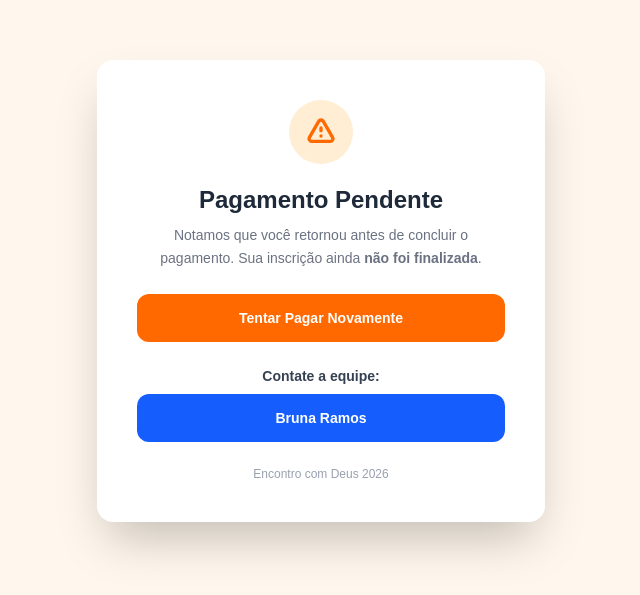
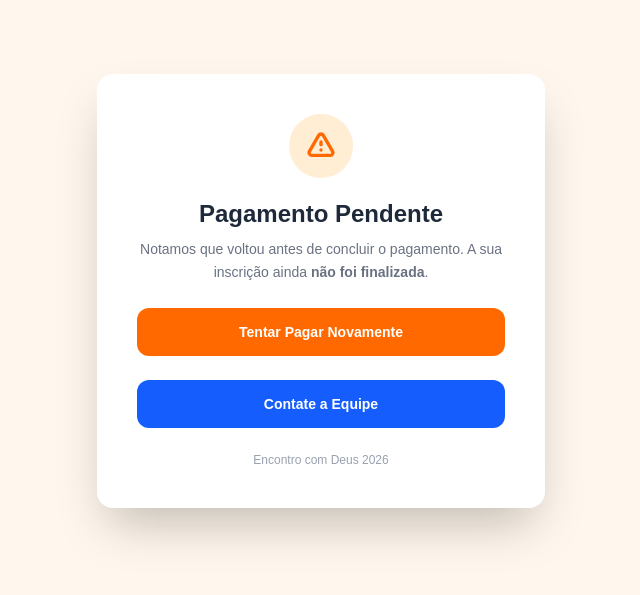
Before and after one commit to PRODUTORABG-TECH/ecd-iamsl-2026, a Next.js app: page /obrigado-erro in a window 1280 px wide. Shown: the part 109-704 px from the top of the page, without its empty margins (319-959 px from the left). Built offline with nearby package versions, Linux system fonts and the light colour scheme.

Commit message:
obriagdo-erro page updated

```diff
--- /dev/null
+++ b/app/obrigado-erro/StatusContent.tsx
@@ -0,0 +1,85 @@
+"use client";
+
+import Link from "next/link";
+import { useSearchParams } from "next/navigation";
+
+export default function StatusContent() {
+  // 1. O hook do Next.js lê os parâmetros diretamente do navegador do utilizador
+  const searchParams = useSearchParams();
+
+  const paymentId = searchParams.get("payment_id");
+  const status = searchParams.get("status");
+  const preference_id = searchParams.get("preference_id");
+
+  console.log(preference_id)
+
+  // 2. Verifica se a pessoa abandonou o checkout
+  const foiAbandono = !paymentId || paymentId === "null" || status === "null";
+
+  return (
+    <div className={`min-h-screen flex items-center justify-center px-4 ${foiAbandono ? "bg-orange-50" : "bg-[#fee2e2]"}`}>
+      <div className="bg-white rounded-2xl shadow-2xl p-10 max-w-md w-full text-center">
+
+        {foiAbandono ? (
+          <>
+            <div className="w-16 h-16 rounded-full bg-orange-100 flex items-center justify-center mx-auto mb-5">
+              <svg className="w-8 h-8 text-orange-500" fill="none" viewBox="0 0 24 24" stroke="currentColor" strokeWidth={2.5}>
+                <path strokeLinecap="round" strokeLinejoin="round" d="M12 9v2m0 4h.01m-6.938 4h13.856c1.54 0 2.502-1.667 1.732-3L13.732 4c-.77-1.333-2.694-1.333-3.464 0L3.34 16c-.77 1.333.192 3 1.732 3z" />
+              </svg>
+            </div>
+            <h1 className="text-2xl font-bold text-gray-800 mb-2">
+              Pagamento Pendente
+            </h1>
+            <p className="text-gray-500 text-sm leading-relaxed mb-6">
+              Notamos que voltou antes de concluir o pagamento. A sua inscrição ainda <strong>não foi finalizada</strong>.
+            </p>
+            <Link href={preference_id? `https://www.mercadopago.com.br/checkout/v1/redirect?pref_id=${preference_id}`:"/"} className="block w-full mt-2">
+              <button className="w-full flex items-center justify-center gap-2 rounded-xl bg-orange-500 px-6 py-3.5 text-white font-semibold text-sm transition-all hover:bg-orange-600 active:scale-[0.98]">
+                Tentar Pagar Novamente
+              </button>
+            </Link>
+              <div className="mt-6 text-sm text-gray-700">
+              <Link
+                href="https://wa.me/5527997558607?text=Tive%20um%20problema%20ao%20realizar%20meu%20cadastro%20no%20Encontro%20com%20Deus%202026%20e%20preciso%20de%20ajuda%20para%20corrigir%20as%20informa%C3%A7%C3%B5es."
+                className="block mt-2"
+                target="_blank"
+              >
+                <button className="w-full flex items-center justify-center gap-2 rounded-xl bg-blue-600 px-6 py-3.5 text-white font-semibold text-sm transition-all hover:bg-blue-700 active:scale-[0.98]">
+                  Contate a Equipe
+                </button>
+              </Link>
+            </div>
+          </>
+        ) : (
+          <>
+            <div className="w-16 h-16 rounded-full bg-red-100 flex items-center justify-center mx-auto mb-5">
+              <svg className="w-8 h-8 text-red-600" fill="none" viewBox="0 0 24 24" stroke="currentColor" strokeWidth={2.5}>
+                <path strokeLinecap="round" strokeLinejoin="round" d="M12 9v2m0 4h.01M21 12a9 9 0 11-18 0 9 9 0 0118 0z" />
+              </svg>
+            </div>
+            <h1 className="text-2xl font-bold text-gray-800 mb-2">
+              Erro na Inscrição
+            </h1>
+            <p className="text-gray-500 text-sm leading-relaxed">
+              Lamentamos, mas ocorreu um erro durante o processo ou o pagamento foi recusado. Por favor, entre em contacto com a equipa para obter ajuda.
+            </p>
+            <div className="mt-6 text-sm text-gray-700">
+              <p className="font-semibold">Contacte a equipe:</p>
+              <Link
+                href="https://wa.me/5527997558607?text=Tive%20um%20problema%20ao%20realizar%20meu%20cadastro%20no%20Encontro%20com%20Deus%202026%20e%20preciso%20de%20ajuda%20para%20corrigir%20as%20informa%C3%A7%C3%B5es."
+                className="block mt-2"
+                target="_blank"
+              >
+                <button className="w-full flex items-center justify-center gap-2 rounded-xl bg-blue-600 px-6 py-3.5 text-white font-semibold text-sm transition-all hover:bg-blue-700 active:scale-[0.98]">
+                  Bruna Ramos
+                </button>
+              </Link>
+            </div>
+          </>
+        )}
+
+        <div className="mt-6 text-xs text-gray-400">Encontro com Deus 2026</div>
+      </div>
+    </div>
+  );
+}
--- a/app/obrigado-erro/page.tsx
+++ b/app/obrigado-erro/page.tsx
@@ -1,102 +1,16 @@
-import Link from "next/link";
-
-export const dynamic = "force-dynamic";
+import { Suspense } from "react";
+import StatusContent from "./StatusContent"; // Vamos criar este ficheiro no Passo 2
 
 export const metadata = {
   title: "Aviso - Encontro com Deus 2026",
-  description:
-    "Status da inscrição para o Encontro com Deus 2026.",
+  description: "Status da inscrição para o Encontro com Deus 2026.",
 };
 
-export default function ObrigadoErroPage({
-  searchParams,
-}: {
-  searchParams?: { [key: string]: string | string[] | undefined };
-}) {
-  // 1. Captura os parâmetros que o Mercado Pago injeta na URL
-  const paymentId = searchParams?.payment_id;
-  const status = searchParams?.status;
-  const preference_id = searchParams?.preference_id
-
-  console.log(searchParams)
-
-  // 2. Verifica se a pessoa abandonou o checkout (volta pra loja sem pagar)
-  const foiAbandono = !paymentId || paymentId === "null" || status === "null";
-
+export default function ObrigadoErroPage() {
   return (
-    <div className={`min-h-screen flex items-center justify-center px-4 ${foiAbandono ? "bg-orange-50" : "bg-[#fee2e2]"}`}>
-      <div className="bg-white rounded-2xl shadow-2xl p-10 max-w-md w-full text-center">
-
-        {foiAbandono ? (
-          /* =========================================================
-             TELA DE ABANDONO DE CARRINHO (AMIGÁVEL)
-             ========================================================= */
-          <>
-            <div className="w-16 h-16 rounded-full bg-orange-100 flex items-center justify-center mx-auto mb-5">
-              {/* Ícone de Alerta/Atenção (Laranja) */}
-              <svg className="w-8 h-8 text-orange-500" fill="none" viewBox="0 0 24 24" stroke="currentColor" strokeWidth={2.5}>
-                <path strokeLinecap="round" strokeLinejoin="round" d="M12 9v2m0 4h.01m-6.938 4h13.856c1.54 0 2.502-1.667 1.732-3L13.732 4c-.77-1.333-2.694-1.333-3.464 0L3.34 16c-.77 1.333.192 3 1.732 3z" />
-              </svg>
-            </div>
-            <h1 className="text-2xl font-bold text-gray-800 mb-2">
-              Pagamento Pendente
-            </h1>
-            <p className="text-gray-500 text-sm leading-relaxed mb-6">
-              Notamos que você retornou antes de concluir o pagamento. Sua inscrição ainda <strong>não foi finalizada</strong>.
-            </p>
-
-            {/* Altere o "/" para o link da sua página inicial de inscrição se for diferente */}
-            <Link href={preference_id ? `https://www.mercadopago.com.br/checkout/v1/redirect?pref_id=${preference_id}`: "/"} className="block w-full mt-2">
-              <button className="w-full flex items-center justify-center gap-2 rounded-xl bg-orange-500 px-6 py-3.5 text-white font-semibold text-sm transition-all hover:bg-orange-600 active:scale-[0.98]">
-                Tentar Pagar Novamente
-              </button>
-            </Link>
-            <div className="mt-6 text-sm text-gray-700">
-              <p className="font-semibold">Contate a equipe:</p>
-              <Link
-                href="https://wa.me/5527997558607?text=Tive%20um%20problema%20ao%20realizar%20meu%20cadastro%20no%20Encontro%20com%20Deus%202026%20e%20preciso%20de%20ajuda%20para%20corrigir%20as%20informa%C3%A7%C3%B5es."
-                className="block mt-2"
-                target="_blank"
-              >
-                <button className="w-full flex items-center justify-center gap-2 rounded-xl bg-blue-600 px-6 py-3.5 text-white font-semibold text-sm transition-all hover:bg-blue-700 active:scale-[0.98]">
-                  Bruna Ramos
-                </button>
-              </Link>
-            </div>
-          </>
-        ) : (
-          /* =========================================================
-             TELA DE ERRO REAL / PAGAMENTO RECUSADO (A SUA ORIGINAL)
-             ========================================================= */
-          <>
-            <div className="w-16 h-16 rounded-full bg-red-100 flex items-center justify-center mx-auto mb-5">
-              <svg className="w-8 h-8 text-red-600" fill="none" viewBox="0 0 24 24" stroke="currentColor" strokeWidth={2.5}>
-                <path strokeLinecap="round" strokeLinejoin="round" d="M12 9v2m0 4h.01M21 12a9 9 0 11-18 0 9 9 0 0118 0z" />
-              </svg>
-            </div>
-            <h1 className="text-2xl font-bold text-gray-800 mb-2">
-              Erro na Inscrição
-            </h1>
-            <p className="text-gray-500 text-sm leading-relaxed">
-              Desculpe, algo deu errado durante o processo ou o pagamento foi recusado. Por favor, entre em contato com a equipe para ajuda.
-            </p>
-            <div className="mt-6 text-sm text-gray-700">
-              <p className="font-semibold">Contate a equipe:</p>
-              <Link
-                href="https://wa.me/5527997558607?text=Tive%20um%20problema%20ao%20realizar%20meu%20cadastro%20no%20Encontro%20com%20Deus%202026%20e%20preciso%20de%20ajuda%20para%20corrigir%20as%20informa%C3%A7%C3%B5es."
-                className="block mt-2"
-                target="_blank"
-              >
-                <button className="w-full flex items-center justify-center gap-2 rounded-xl bg-blue-600 px-6 py-3.5 text-white font-semibold text-sm transition-all hover:bg-blue-700 active:scale-[0.98]">
-                  Bruna Ramos
-                </button>
-              </Link>
-            </div>
-          </>
-        )}
-
-        <div className="mt-6 text-xs text-gray-400">Encontro com Deus 2026</div>
-      </div>
-    </div>
+    // O Suspense é obrigatório no Next.js quando lemos parâmetros da URL no cliente
+    <Suspense fallback={<div className="min-h-screen flex items-center justify-center bg-gray-50">A carregar...</div>}>
+      <StatusContent />
+    </Suspense>
   );
 }
```
